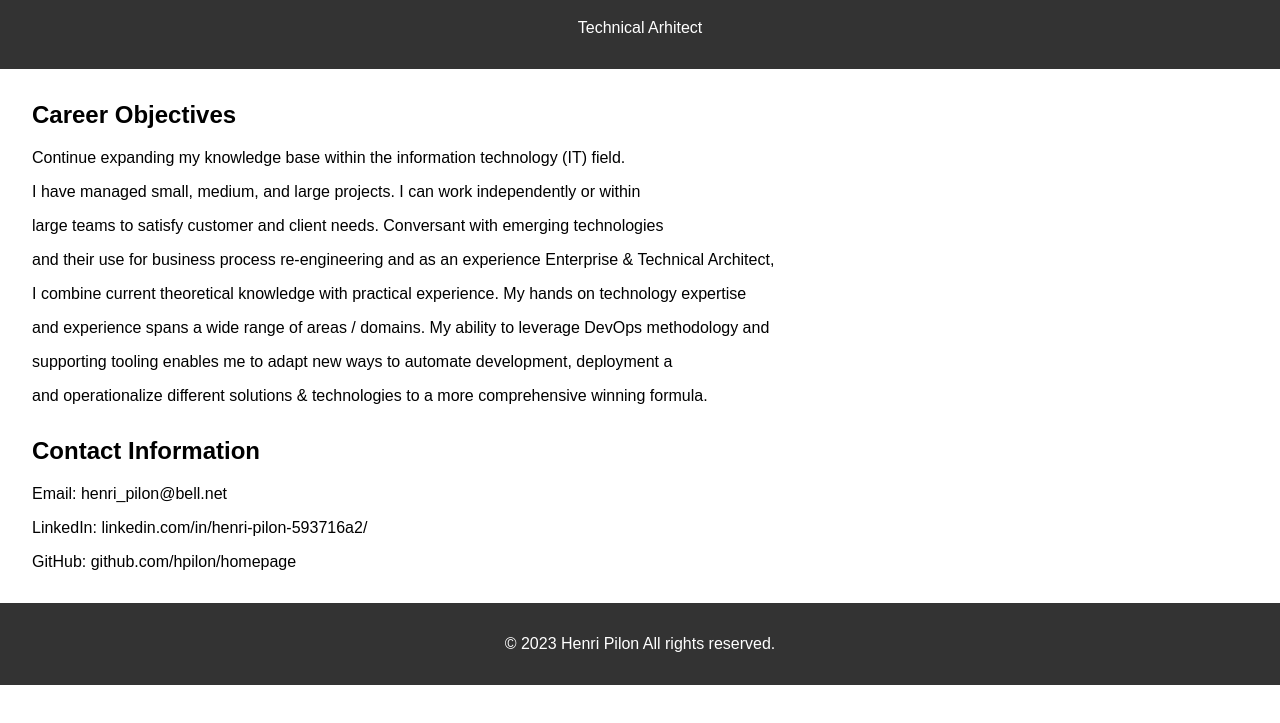
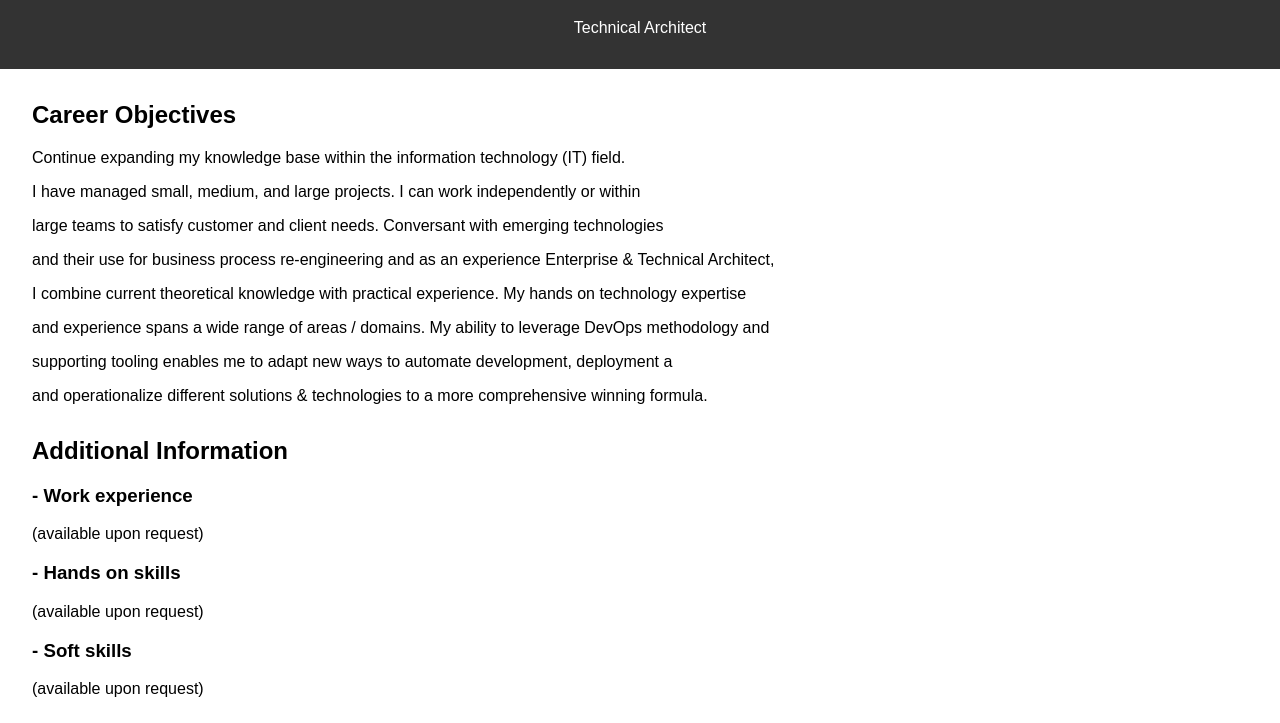
Before and after one commit to hpilon/homepageweb, a plain HTML site: page index.html in a window 1280 px wide. Shown: the part 77-800 px from the top of the page. Drawn offline with Linux system fonts and the light colour scheme.

Commit message:
update 2, 16-Dec-2023

```diff
--- a/index.html
+++ b/index.html
@@ -10,7 +10,7 @@
 
     <header>
         <h1>Henri Pilon </h1>
-        <p>Technical Arhitect</p>
+        <p>Technical Architect</p>
     </header>
 
     <section id="about">
@@ -26,6 +26,12 @@
     </section>
 
     <!-- Add more sections for education, work experience, projects, skills, etc. -->
+    <section id="add-info">
+      <h2>Additional Information</h2>
+         <h3> - Work experience</h3><p> (available upon request)</p>
+         <h3> - Hands on skills</h3><p> (available upon request)</p>
+         <h3> - Soft skills</h3><p> (available upon request)</p>
+    </section>
 
     <section id="contact">
         <h2>Contact Information</h2>
```
